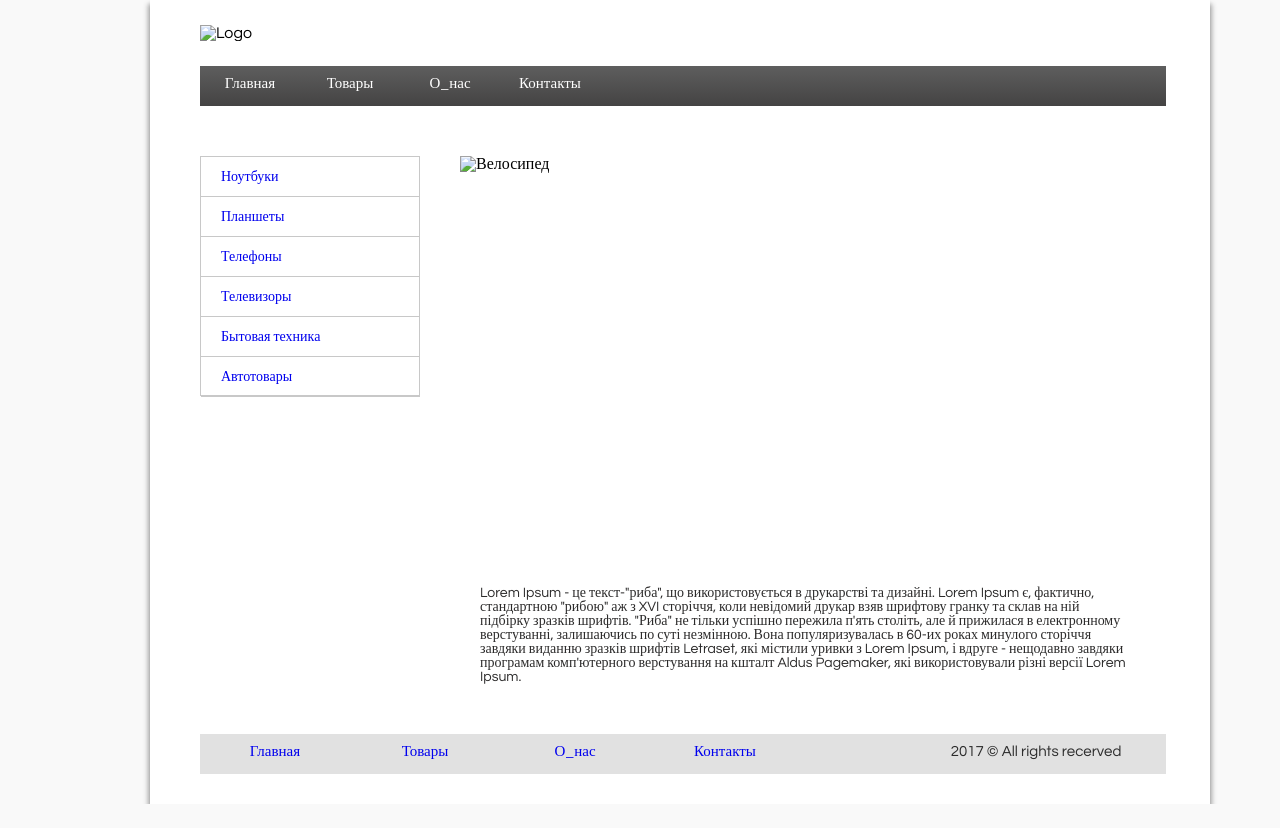
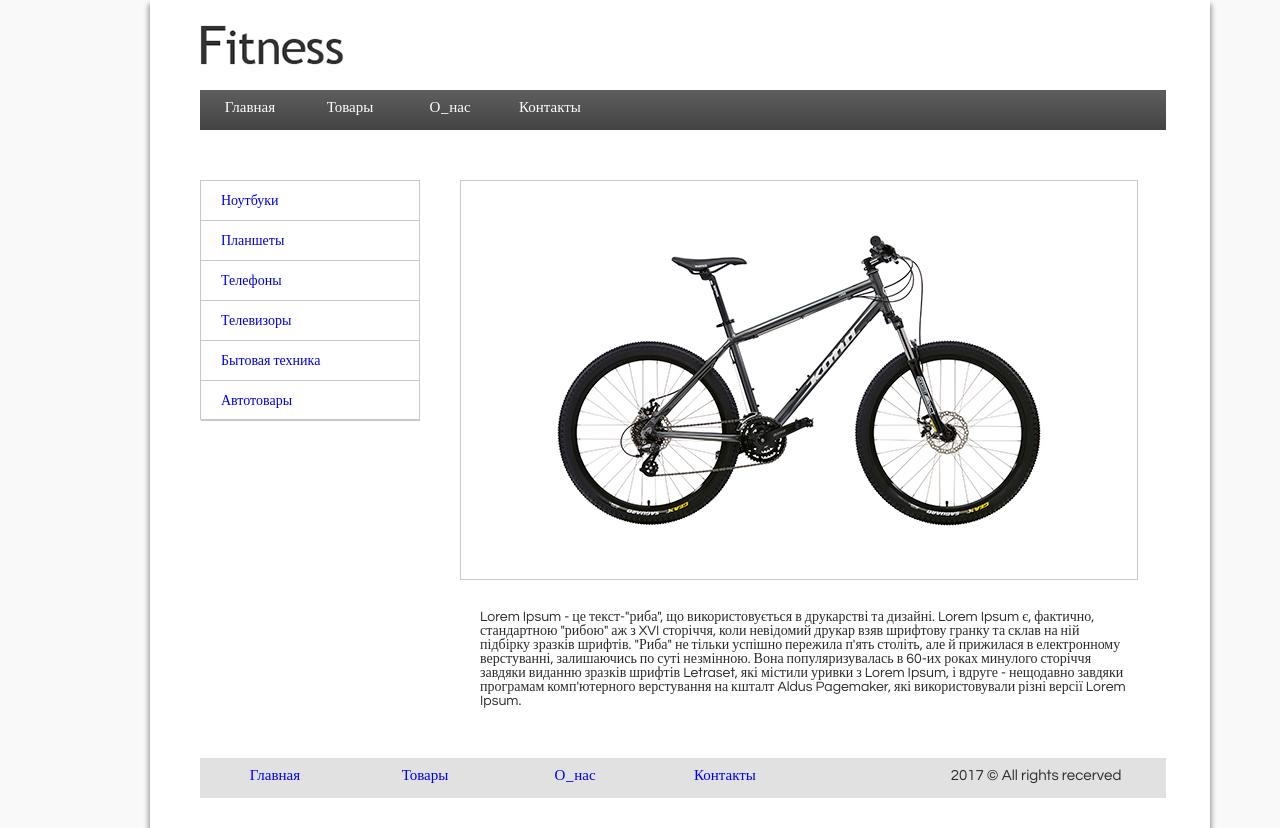
Before and after one commit to victriar/lesson3_, a plain HTML site: page index.html in a window 1280 px wide. Before the commit the page ends 804 px from the top, so only its background shows below. Drawn offline with Linux system fonts and the light colour scheme; files that its build step writes are made by us from their sources.

Commit message:
Update index.html

```diff
--- a/index.html
+++ b/index.html
@@ -2,14 +2,14 @@
 <html lang="en">
 <head>
     <meta charset="UTF-8">
-    <link rel="stylesheet" href="css/reset.css">
-    <link rel="stylesheet" href="css/style.css">
+    <link rel="stylesheet" href="reset.css">
+    <link rel="stylesheet" href="style.css">
     <title>Fitness</title>
 </head>
 <body>
 <div class="wrapper shadow">
     <header>
-        <img src="images/logo.png" alt="Logo" class="logo">
+        <img src="logo.png" alt="Logo" class="logo">
 
         <ul class="menu">
             <li><a href="#">Главная</a></li>
@@ -33,7 +33,7 @@
 
             </div>
             <div class="content">
-                <img src="images/image.png" alt="Велосипед">
+                <img src="image.png" alt="Велосипед">
                 <p class="fish">Lorem Ipsum - це текст-"риба", що використовується в друкарстві та дизайні. Lorem Ipsum є, фактично, стандартною "рибою" аж з XVI сторіччя, коли невідомий друкар взяв шрифтову гранку та склав на ній підбірку зразків шрифтів. "Риба" не тільки успішно пережила п'ять століть, але й прижилася в електронному верстуванні, залишаючись по суті незмінною. Вона популяризувалась в 60-их роках минулого сторіччя завдяки виданню зразків шрифтів Letraset, які містили уривки з Lorem Ipsum, і вдруге - нещодавно завдяки програмам комп'ютерного верстування на кшталт Aldus Pagemaker, які використовували різні версії Lorem Ipsum.</p>
             </div>
         </div>
```
